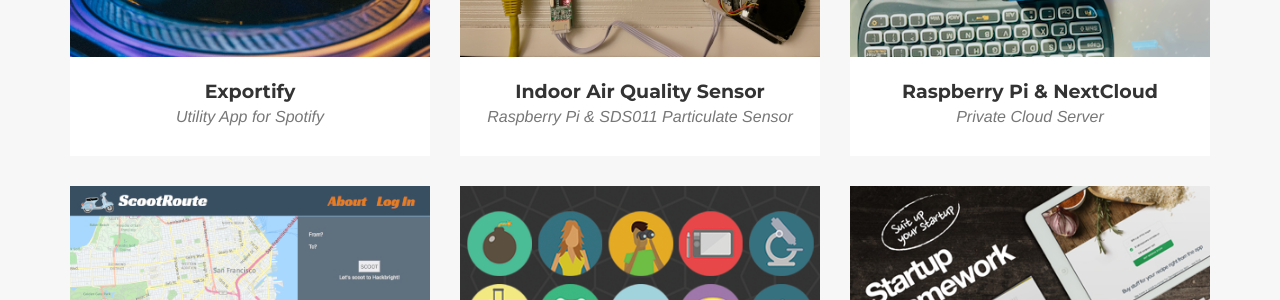
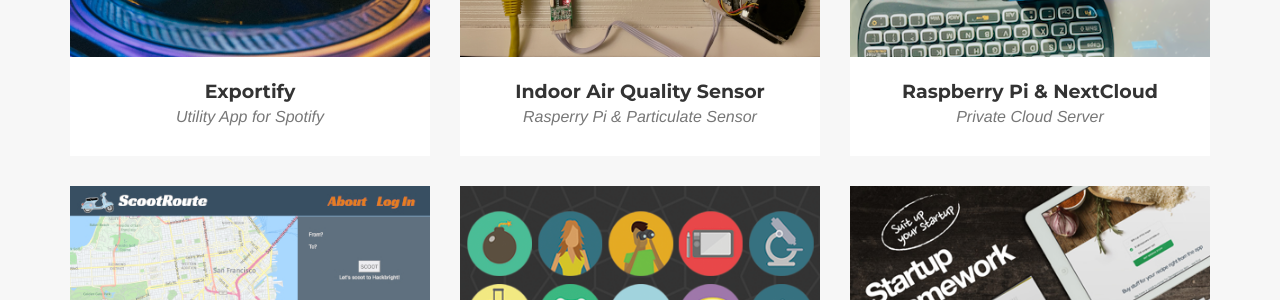
Before and after one commit to joan0fsnark/friendly-it, a Jekyll site: the page built from index.html, in a window 1280 px wide and 900 px high, scrolled down 2084 px. Shown: the part 152-452 px from the top of the window. Built offline with Jekyll 4.4.1, drawn with Linux system fonts in a browser that asks for light colours; some web fonts are replaced.

Commit message:
Update portfolio

```diff
--- a/_posts/2021-12-15-rasp-pi-SDS011.markdown
+++ b/_posts/2021-12-15-rasp-pi-SDS011.markdown
@@ -1,6 +1,6 @@
 ---
 title: Indoor Air Quality Sensor
-subtitle: Raspberry Pi & SDS011 Particulate Sensor
+subtitle: Rasperry Pi & Particulate Sensor
 layout: default
 modal-id: 4
 date: 2021-12-15
```
